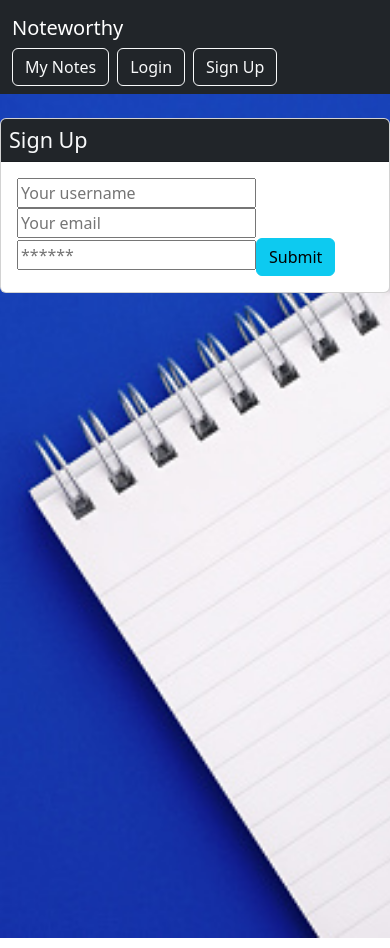
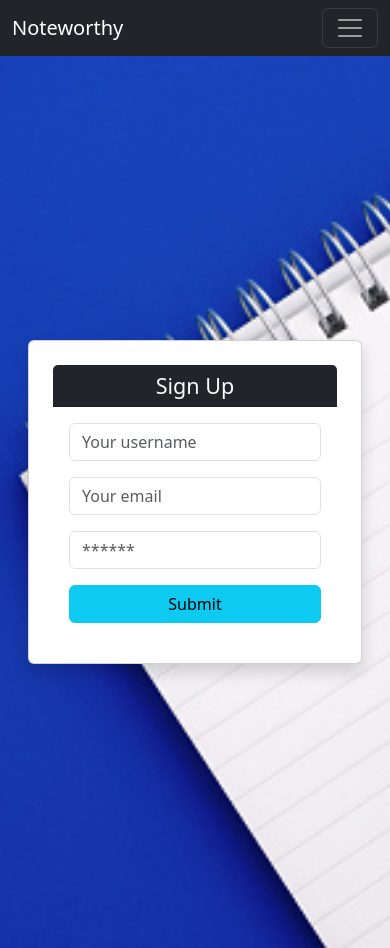
Before and after one commit to jedfalk/Noteworthy, a React (Create React App) app in the folder client/: page /signup in a window 390 px wide. Built offline with nearby package versions, Linux system fonts and the light colour scheme.

Commit message:
added screen sizing

```diff
--- a/client/src/App.jsx
+++ b/client/src/App.jsx
@@ -13,6 +13,7 @@ function App() {
     <div>
       <Navbar />
       <div className="login-background py-4">
+        <div className="container">
           <Routes>
             <Route path="/" element={<Home />} />
             <Route path="/login" element={<Login />} />
@@ -22,6 +23,7 @@ function App() {
           </Routes>
         </div>
       </div>
+    </div>
   );
 }
 
--- a/client/src/components/Navbar.jsx
+++ b/client/src/components/Navbar.jsx
@@ -1,15 +1,31 @@
-import React from 'react';
+import React, { useState } from 'react';
 import { Link } from 'react-router-dom';
 
 export default function Navbar() {
+  const [isOpen, setIsOpen] = useState(false);
+
+  const toggleNavbar = () => setIsOpen(!isOpen);
+
   return (
     <nav className="navbar navbar-expand-lg navbar-dark bg-dark">
       <div className="container">
         <Link className="navbar-brand" to="/">Noteworthy</Link>
-        <div>
-          <Link className="btn btn-outline-light me-2" to="/notes">My Notes</Link>
-          <Link className="btn btn-outline-light me-2" to="/login">Login</Link>
-          <Link className="btn btn-outline-light" to="/signup">Sign Up</Link>
+        <button
+          className="navbar-toggler"
+          type="button"
+          onClick={toggleNavbar}
+          aria-controls="navbarSupportedContent"
+          aria-expanded={isOpen}
+          aria-label="Toggle navigation"
+        >
+          <span className="navbar-toggler-icon" />
+        </button>
+        <div className={`collapse navbar-collapse ${isOpen ? 'show' : ''}`} id="navbarSupportedContent">
+          <div className="navbar-nav ms-auto">
+            <Link className="btn btn-outline-light me-2 my-1" to="/notes">My Notes</Link>
+            <Link className="btn btn-outline-light me-2 my-1" to="/login">Login</Link>
+            <Link className="btn btn-outline-light my-1" to="/signup">Sign Up</Link>
+          </div>
         </div>
       </div>
     </nav>
--- a/client/src/pages/Login.jsx
+++ b/client/src/pages/Login.jsx
@@ -1,8 +1,6 @@
-import React from 'react';
-import { useState } from 'react';
+import React, { useState } from 'react';
 import { useNavigate } from 'react-router-dom';
-import './Pages.css'; // Import your CSS file for styling
-// Assuming you have a CSS file for styling
+import './Pages.css';
 
 export default function Login() {
   const [email, setEmail] = useState('');
@@ -10,10 +8,8 @@ export default function Login() {
   const navigate = useNavigate();
 
   const handleSubmit = (e) => {
-    console.log('Login submitted');
     e.preventDefault();
-    // Handle login logic here
-    if(!email || !password) {
+    if (!email || !password) {
       alert('Please fill in both fields');
       return;
     }
@@ -21,13 +17,12 @@ export default function Login() {
     localStorage.setItem('email', email);
     localStorage.setItem('password', password);
 
-    // Redirect to notes page after successful login
     navigate('/notes');
   };
 
   return (
-      <div className="d-flex justify-content-center align-items-center vh-100">
-        <div className="card shadow p-4" style={{minWidth: '350px'}}>
+    <div className="d-flex justify-content-center align-items-center vh-100 px-3">
+      <div className="card shadow p-4" style={{ maxWidth: '400px', width: '100%' }}>
         <h2 className="text-dark mb-4 text-center">Please Login To Start Creating Your NoteWorthy</h2>
         <form onSubmit={handleSubmit}>
           <div className="mb-3">
--- a/client/src/pages/Notes.jsx
+++ b/client/src/pages/Notes.jsx
@@ -2,7 +2,7 @@ import React from 'react';
 
 export default function Notes() {
   return (
-    <div>
+    <div className="container">
       <h2>Your Notes</h2>
       <p>Notes will be fetched and displayed here using GraphQL.</p>
     </div>
--- a/client/src/pages/Pages.css
+++ b/client/src/pages/Pages.css
@@ -1,8 +1,15 @@
 .login-background {
-  background-image: url('../images/login-page-image.jpg'); /* Adjust path as needed */
+  background-image: url('../images/login-page-image.jpg');
   background-size: cover;
   background-position: center;
   background-repeat: no-repeat;
   height: 100vh;
+}
 
+@media (max-width: 576px) {
+  .login-background {
+    background-position: top center;
+    height: auto;
+    min-height: 100vh;
+  }
 }
--- a/client/src/pages/Signup.jsx
+++ b/client/src/pages/Signup.jsx
@@ -15,7 +15,6 @@ const Signup = () => {
 
   const handleChange = (event) => {
     const { name, value } = event.target;
-
     setFormState({
       ...formState,
       [name]: value,
@@ -24,7 +23,6 @@ const Signup = () => {
 
   const handleFormSubmit = async (event) => {
     event.preventDefault();
-    console.log(formState);
 
     try {
       const { data } = await addProfile({
@@ -38,10 +36,9 @@ const Signup = () => {
   };
 
   return (
-    <main className="flex-row justify-center mb-4">
-      <div className="col-12 col-lg-10">
-        <div className="card">
-          <h4 className="card-header bg-dark text-light p-2">Sign Up</h4>
+    <div className="d-flex justify-content-center align-items-center vh-100 px-3">
+      <div className="card shadow p-4" style={{ maxWidth: '400px', width: '100%' }}>
+        <h4 className="card-header bg-dark text-light p-2 text-center">Sign Up</h4>
         <div className="card-body">
           {data ? (
             <p>
@@ -50,7 +47,7 @@ const Signup = () => {
           ) : (
             <form onSubmit={handleFormSubmit}>
               <input
-                  className="form-input"
+                className="form-input mb-3 form-control"
                 placeholder="Your username"
                 name="name"
                 type="text"
@@ -58,7 +55,7 @@ const Signup = () => {
                 onChange={handleChange}
               />
               <input
-                  className="form-input"
+                className="form-input mb-3 form-control"
                 placeholder="Your email"
                 name="email"
                 type="email"
@@ -66,7 +63,7 @@ const Signup = () => {
                 onChange={handleChange}
               />
               <input
-                  className="form-input"
+                className="form-input mb-3 form-control"
                 placeholder="******"
                 name="password"
                 type="password"
@@ -74,7 +71,7 @@ const Signup = () => {
                 onChange={handleChange}
               />
               <button
-                  className="btn btn-block btn-info"
+                className="btn btn-block btn-info w-100"
                 style={{ cursor: 'pointer' }}
                 type="submit"
               >
@@ -91,7 +88,6 @@ const Signup = () => {
         </div>
       </div>
     </div>
-    </main>
   );
 };
 
```
Also changed, not shown: 1 other file (tests, documents, lock files or other folders). Lines whose indentation alone changed are shown as unchanged.
